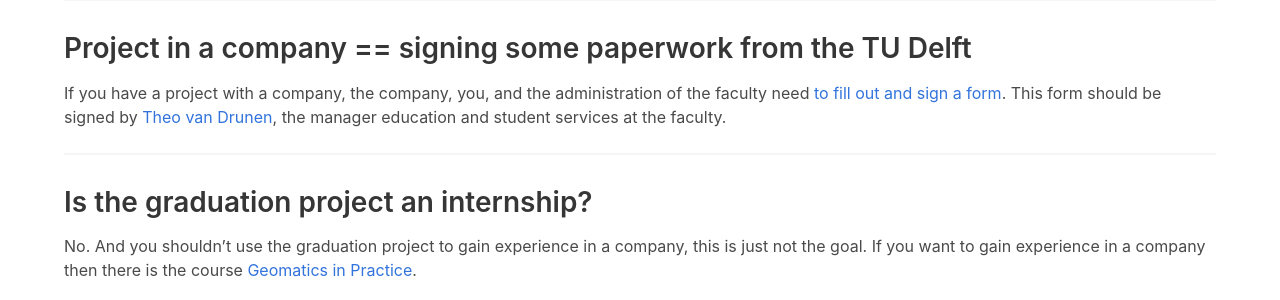
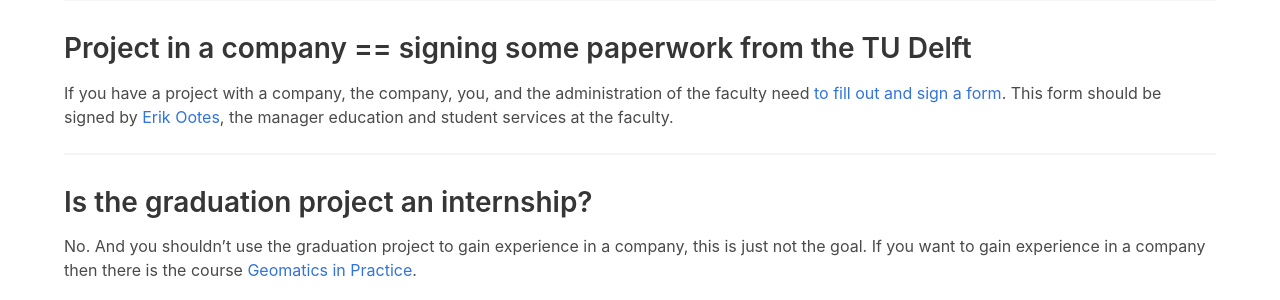
Before and after one commit to tudelft3d/geo2020, a Jekyll site: the page built from company/index.md, in a window 1280 px wide. Shown: the part 850-1150 px from the top of the page. Built offline with Jekyll 4.4.1, drawn with Linux system fonts in a browser that asks for light colours; nearby versions of some CDN libraries.

Commit message:
Theo van Drunen for Erik Ootes

```diff
--- a/company/index.md
+++ b/company/index.md
@@ -38,7 +38,7 @@
 ## Project in a company == signing some paperwork from the TU Delft
 
 If you have a project with a company, the company, you, and the administration of the faculty need [to fill out and sign a form](20180529_Internship_Agreement.pdf).
-This form should be signed by [Theo van Drunen](mailto:T.P.J.vanDrunen@tudelft.nl), the manager education and student services at the faculty.
+This form should be signed by [Erik Ootes](mailto:h.a.j.ootes@tudelft.nl), the manager education and student services at the faculty.
 
 - - -
 
```
